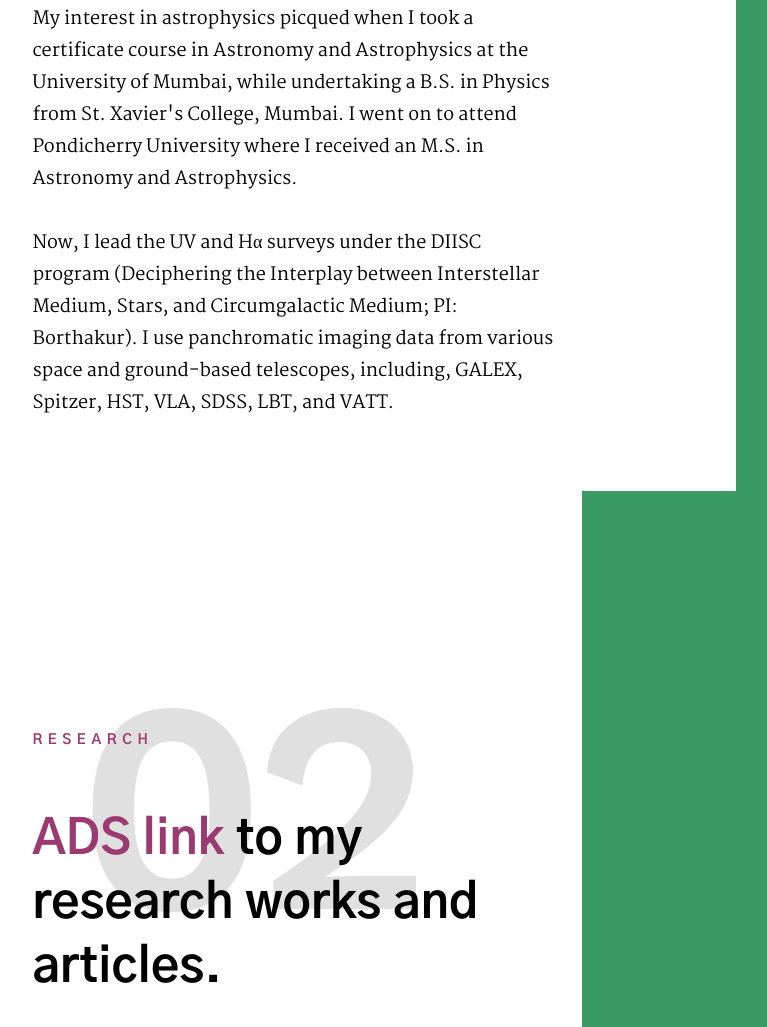
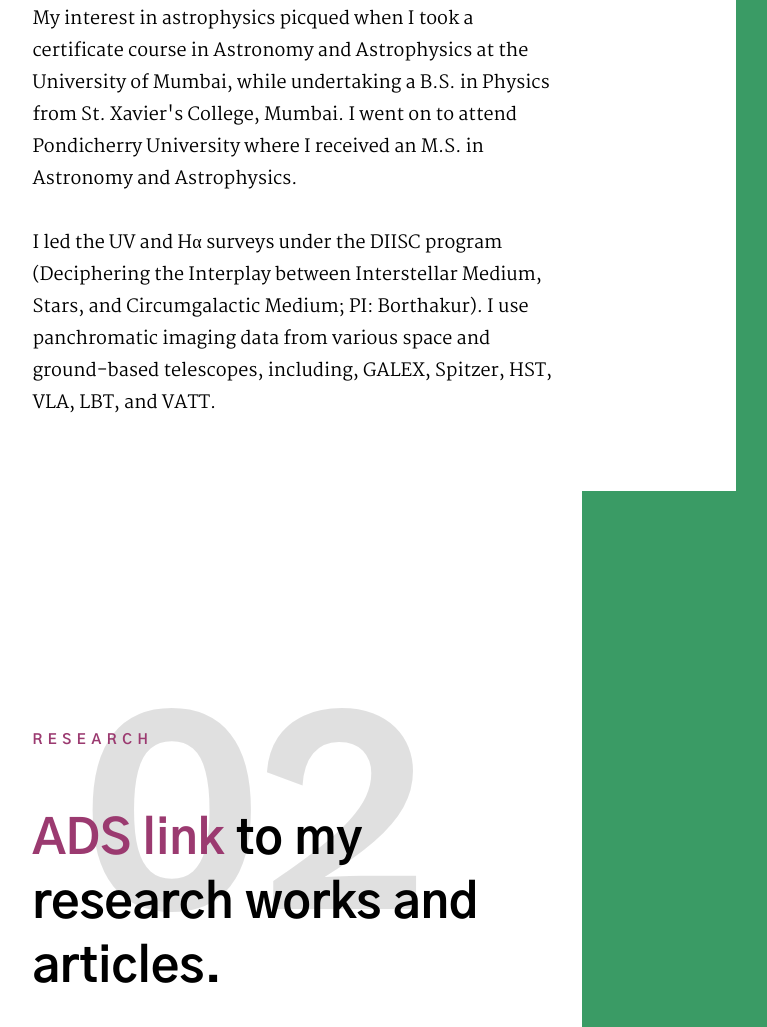
Before and after one commit to mansipadave/mansipadave.github.io, a plain HTML site: page index.html in a window 1280 px wide. Shown: the part 1723-2750 px from the top of the page, without its empty margins (58-825 px from the left). Drawn offline with nearby package versions, Linux system fonts and the light colour scheme.

Commit message:
index.html

```diff
--- a/index.html
+++ b/index.html
@@ -157,7 +157,7 @@
 					My interest in astrophysics picqued when I took a certificate course in Astronomy and Astrophysics at the University of Mumbai, while undertaking a B.S. in Physics from St. Xavier's College, Mumbai. I went on to attend Pondicherry University where I received an M.S. in Astronomy and Astrophysics.
                     </p>
 					<p data-aos="fade-up">
-					Now, I lead the UV and Hα surveys under the DIISC program (Deciphering the Interplay between Interstellar Medium, Stars, and Circumgalactic Medium; PI: Borthakur). I use panchromatic imaging data from various space and ground-based telescopes, including, GALEX, Spitzer, HST, VLA, SDSS, LBT, and VATT.
+					I led the UV and Hα surveys under the DIISC program (Deciphering the Interplay between Interstellar Medium, Stars, and Circumgalactic Medium; PI: Borthakur). I use panchromatic imaging data from various space and ground-based telescopes, including, GALEX, Spitzer, HST, VLA, LBT, and VATT.
 					</p>
 
                 </div>
```
